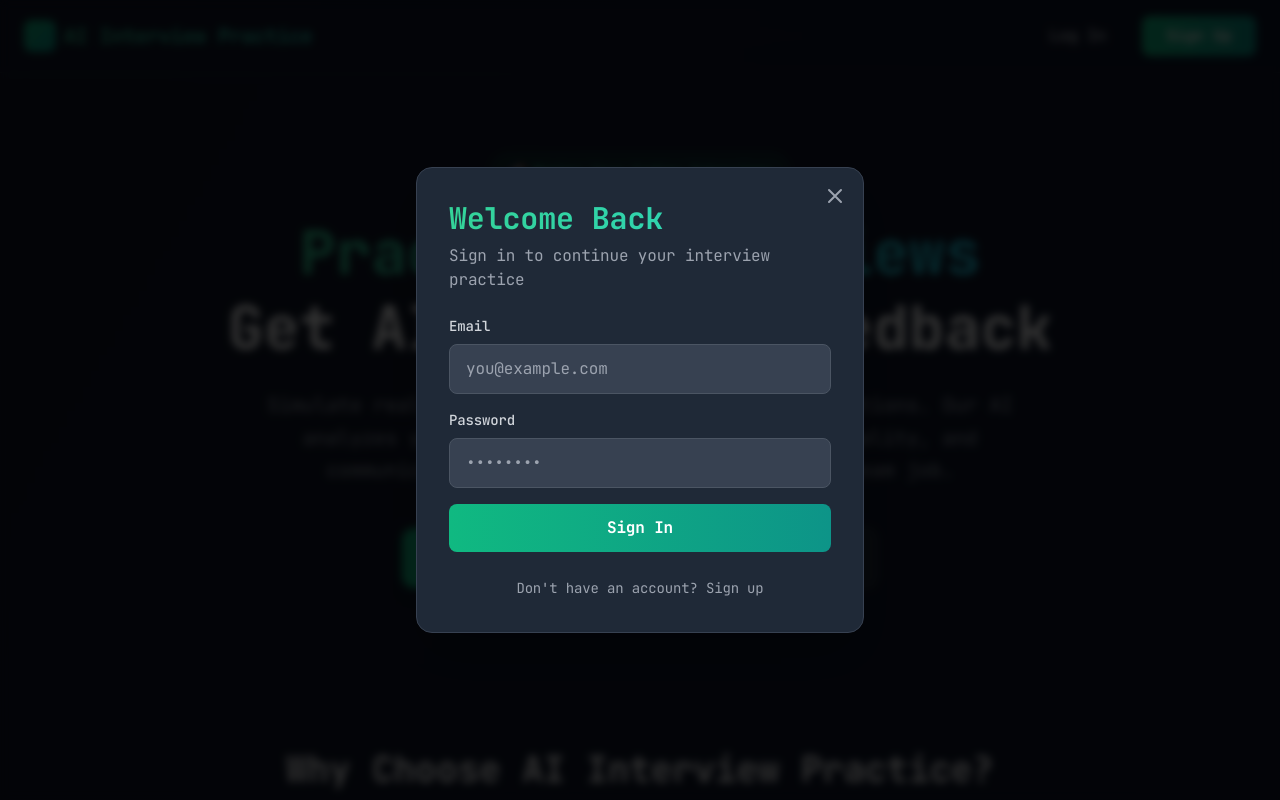
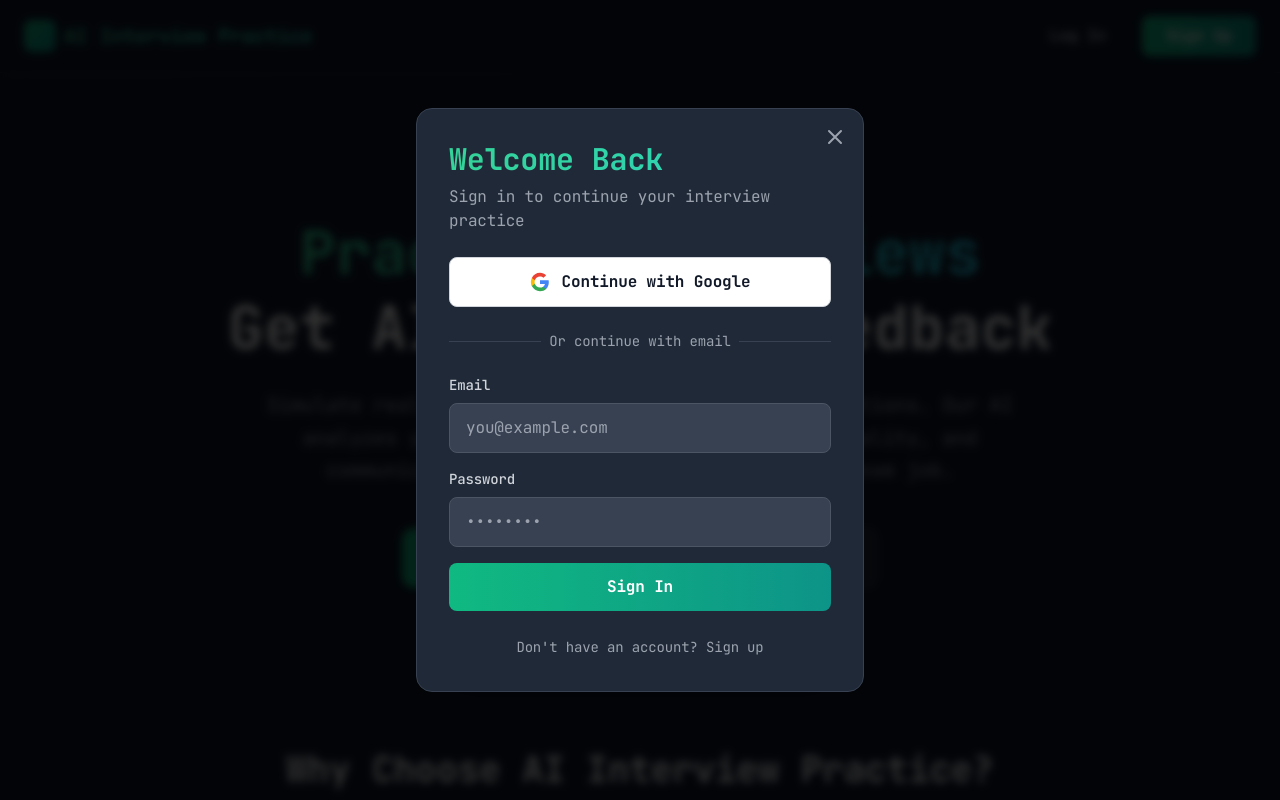
Before and after one commit to george-gino/interview-prep, a Next.js app: page /landing in a window 1280 px wide. Both pictures are taken after a click on the button "Log In". Shown: the top 800 px of the page. Built offline with nearby package versions, Linux system fonts and the light colour scheme; no server answers.

Commit message:
Add Google OAuth sign-in for easier authentication

```diff
--- a/components/AuthModal.tsx
+++ b/components/AuthModal.tsx
@@ -1,7 +1,7 @@
 'use client';
 
 import { useState } from 'react';
-import { signIn, signUp } from '@/lib/auth';
+import { signIn, signUp, signInWithGoogle } from '@/lib/auth';
 import { useRouter } from 'next/navigation';
 
 interface AuthModalProps {
@@ -42,6 +42,19 @@
     }
   };
 
+  const handleGoogleSignIn = async () => {
+    setLoading(true);
+    setError('');
+
+    try {
+      await signInWithGoogle();
+      // Redirect happens automatically
+    } catch (err: any) {
+      setError(err.message || 'Failed to sign in with Google');
+      setLoading(false);
+    }
+  };
+
   return (
     <div className="fixed inset-0 bg-black/80 backdrop-blur-sm flex items-center justify-center z-50 p-4">
       <div className="bg-gray-800 rounded-2xl shadow-2xl border border-gray-700 max-w-md w-full p-8 relative">
@@ -73,6 +86,31 @@
             {error}
           </div>
         )}
+
+        {/* Google Sign In */}
+        <button
+          onClick={handleGoogleSignIn}
+          disabled={loading}
+          className="w-full py-3 bg-white hover:bg-gray-100 text-gray-900 font-bold rounded-lg transition-all flex items-center justify-center gap-3 border border-gray-300 disabled:opacity-50 disabled:cursor-not-allowed"
+        >
+          <svg className="w-5 h-5" viewBox="0 0 24 24">
+            <path fill="#4285F4" d="M22.56 12.25c0-.78-.07-1.53-.2-2.25H12v4.26h5.92c-.26 1.37-1.04 2.53-2.21 3.31v2.77h3.57c2.08-1.92 3.28-4.74 3.28-8.09z"/>
+            <path fill="#34A853" d="M12 23c2.97 0 5.46-.98 7.28-2.66l-3.57-2.77c-.98.66-2.23 1.06-3.71 1.06-2.86 0-5.29-1.93-6.16-4.53H2.18v2.84C3.99 20.53 7.7 23 12 23z"/>
+            <path fill="#FBBC05" d="M5.84 14.09c-.22-.66-.35-1.36-.35-2.09s.13-1.43.35-2.09V7.07H2.18C1.43 8.55 1 10.22 1 12s.43 3.45 1.18 4.93l2.85-2.22.81-.62z"/>
+            <path fill="#EA4335" d="M12 5.38c1.62 0 3.06.56 4.21 1.64l3.15-3.15C17.45 2.09 14.97 1 12 1 7.7 1 3.99 3.47 2.18 7.07l3.66 2.84c.87-2.6 3.3-4.53 6.16-4.53z"/>
+          </svg>
+          Continue with Google
+        </button>
+
+        {/* Divider */}
+        <div className="relative my-6">
+          <div className="absolute inset-0 flex items-center">
+            <div className="w-full border-t border-gray-700"></div>
+          </div>
+          <div className="relative flex justify-center text-sm">
+            <span className="px-2 bg-gray-800 text-gray-400">Or continue with email</span>
+          </div>
+        </div>
 
         {/* Form */}
         <form onSubmit={handleSubmit} className="space-y-4">
--- a/lib/auth.ts
+++ b/lib/auth.ts
@@ -27,6 +27,21 @@
 }
 
 /**
+ * Sign in with Google OAuth
+ */
+export async function signInWithGoogle() {
+  const { data, error } = await supabase.auth.signInWithOAuth({
+    provider: 'google',
+    options: {
+      redirectTo: `${window.location.origin}/problems`,
+    },
+  });
+
+  if (error) throw error;
+  return data;
+}
+
+/**
  * Sign out the current user
  */
 export async function signOut() {
```
